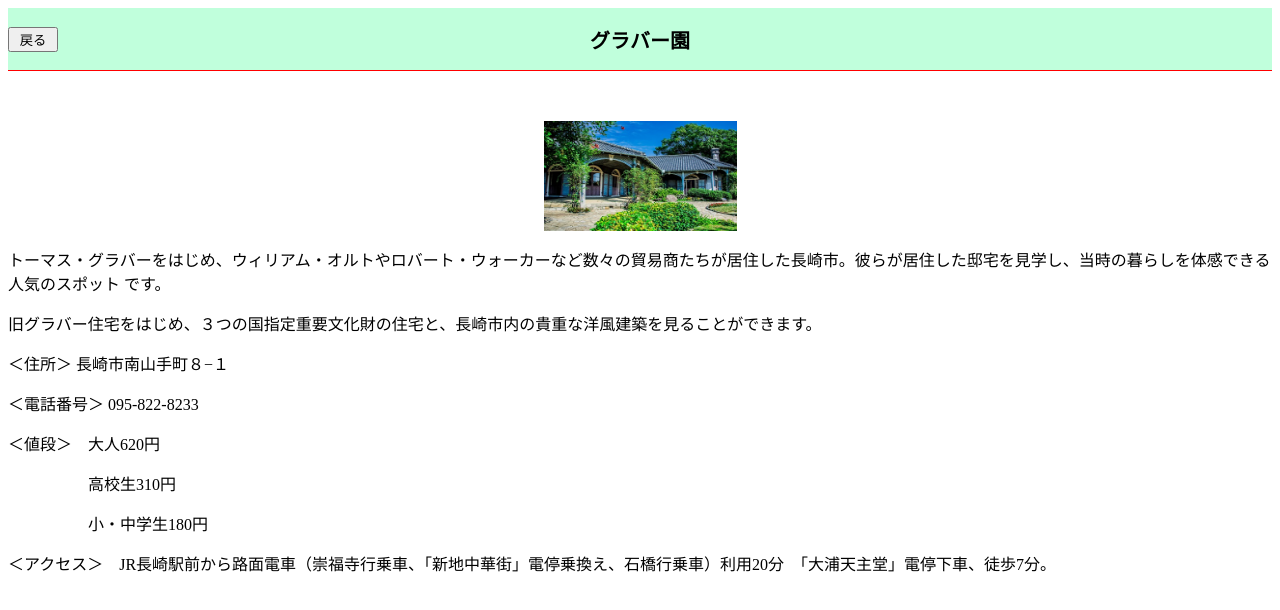
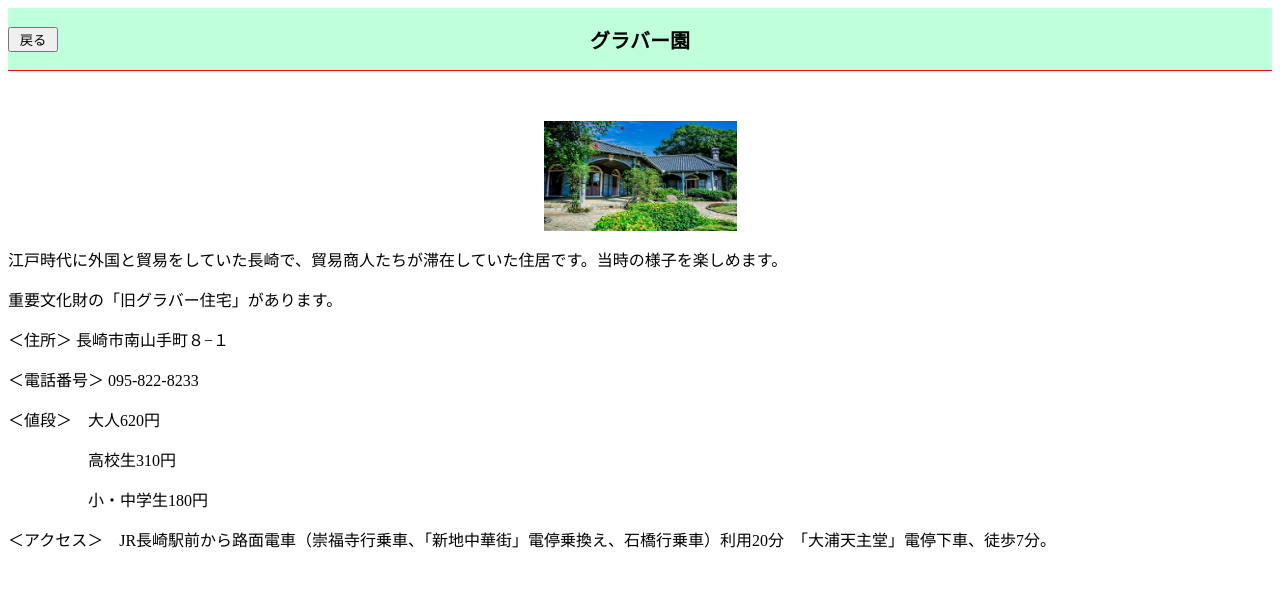
Before and after one commit to shimashoR3/nagasaki, a plain HTML site: page kankou/guraba.html in a window 1280 px wide. Drawn offline with Linux system fonts and the light colour scheme.

Commit message:
Update guraba.html

```diff
--- a/kankou/guraba.html
+++ b/kankou/guraba.html
@@ -13,9 +13,9 @@
        <div></div>
    </nav>
     <img src="guraba.jpg"  width="193" height="110"style="display: block; margin: auto;">
-<p>トーマス・グラバーをはじめ、ウィリアム・オルトやロバート・ウォーカーなど数々の貿易商たちが居住した長崎市。彼らが居住した邸宅を見学し、当時の暮らしを体感できる人気のスポット です。</p>
+<p>江戸時代に外国と貿易をしていた長崎で、貿易商人たちが滞在していた住居です。当時の様子を楽しめます。</p>
 
-<p>旧グラバー住宅をはじめ、３つの国指定重要文化財の住宅と、長崎市内の貴重な洋風建築を見ることができます。 </p>
+<p>重要文化財の「旧グラバー住宅」があります。 </p>
        <p>＜住所＞  長崎市南山手町８−１</p>
        <p>＜電話番号＞  095-822-8233</p>
        <p>＜値段＞　大人620円</p>
```
